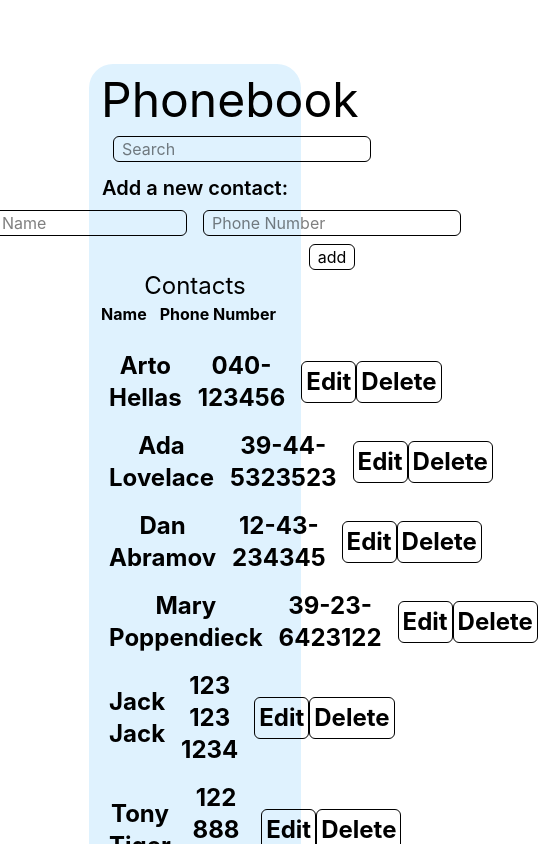
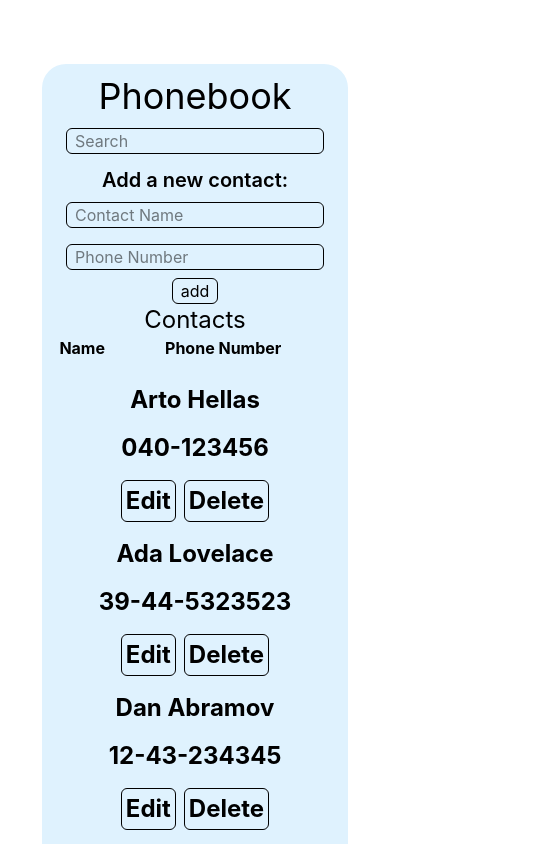
Before and after one commit to anthonbrooks/phonebook, a React (Vite) app: page / in a window 390 px wide. Shown: the top 844 px of the page, 538 px wide, since content can reach past the window. Built offline with nearby package versions, Linux system fonts and the light colour scheme; data requests are answered from the project's data file.

Commit message:
Update sizes for mobile

```diff
--- a/src/App.jsx
+++ b/src/App.jsx
@@ -125,8 +125,8 @@ function App() {
 
   return (
     <div className="flex justify-center">
-      <div className="bg-sky-100 rounded-3xl w-[65%] m-8 p-3">
-        <h2 className="text-5xl">Phonebook</h2>
+      <div className="bg-sky-100 rounded-3xl md:w-[65%] m-8 p-3">
+        <h2 className="md:text-5xl text-4xl">Phonebook</h2>
         <Notification
           successMessage={successMessage}
           errorMessage={errorMessage}
--- a/src/components/People.jsx
+++ b/src/components/People.jsx
@@ -38,7 +38,7 @@ const Person = ({ person, handleChange, handleDeleteContact }) => {
 
   if (isEditing) {
     contactContent = (
-      <div className="grid grid-cols-[2fr_2fr_auto_auto] items-center gap-4 font-bold p-2">
+      <div className="grid md:grid-cols-[2fr_2fr_auto_auto] grid-cols-1 items-center gap-4 font-bold p-2">
         {person.name}
         <input
           type="tel"
@@ -46,11 +46,11 @@ const Person = ({ person, handleChange, handleDeleteContact }) => {
           onChange={(e) => {
             setNumber(e.target.value);
           }}
-          className="bg-white rounded-xl text-center"
+          className="bg-white rounded-xl text-center md:w-40"
         />
         <div>
           <button
-            className="border rounded-md cursor-pointer p-1"
+            className="border rounded-md cursor-pointer p-1 mr-2"
             onClick={() => setIsEditing(false)}
           >
             Save
@@ -66,12 +66,12 @@ const Person = ({ person, handleChange, handleDeleteContact }) => {
     );
   } else {
     contactContent = (
-      <div className="grid grid-cols-[2fr_2fr_auto_auto] items-center gap-4 font-bold p-2">
+      <div className="grid md:grid-cols-[2fr_2fr_auto_auto] grid-cols-1 items-center gap-4 font-bold p-2">
         <div>{person.name}</div>
         <div className="text-center">{person.number}</div>
-        <div className="flex justify-end">
+        <div className="">
           <button
-            className="border rounded-md cursor-pointer p-1"
+            className="border rounded-md cursor-pointer p-1 mr-2"
             onClick={() => setIsEditing(true)}
           >
             Edit
--- a/src/components/PersonForm.jsx
+++ b/src/components/PersonForm.jsx
@@ -6,7 +6,10 @@ const PersonForm = ({
   handleNumberChange,
 }) => {
   return (
-    <form onSubmit={handleAddContact} className="flex justify-center">
+    <form
+      onSubmit={handleAddContact}
+      className="flex justify-center md:flex-row flex-col"
+    >
       <div>
         <label htmlFor="name" className="hidden">
           name
```
